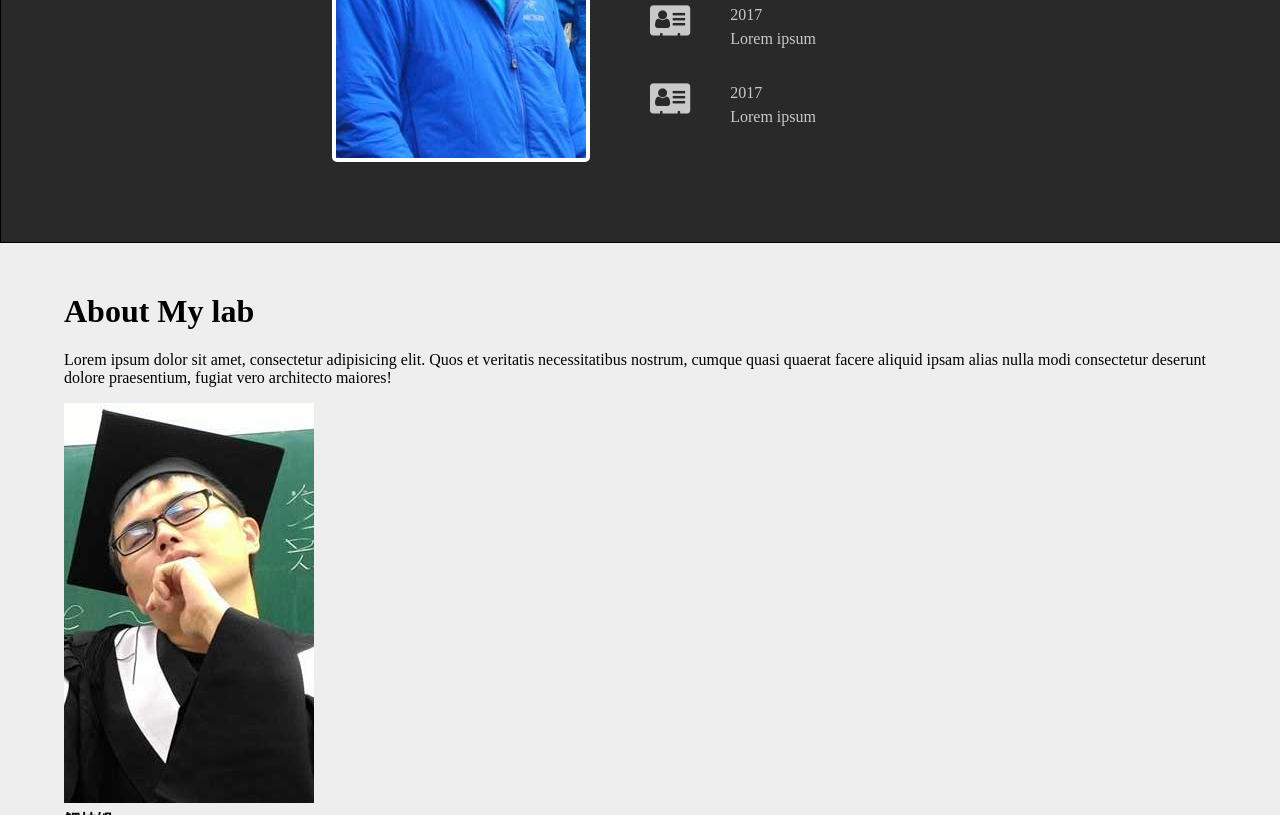
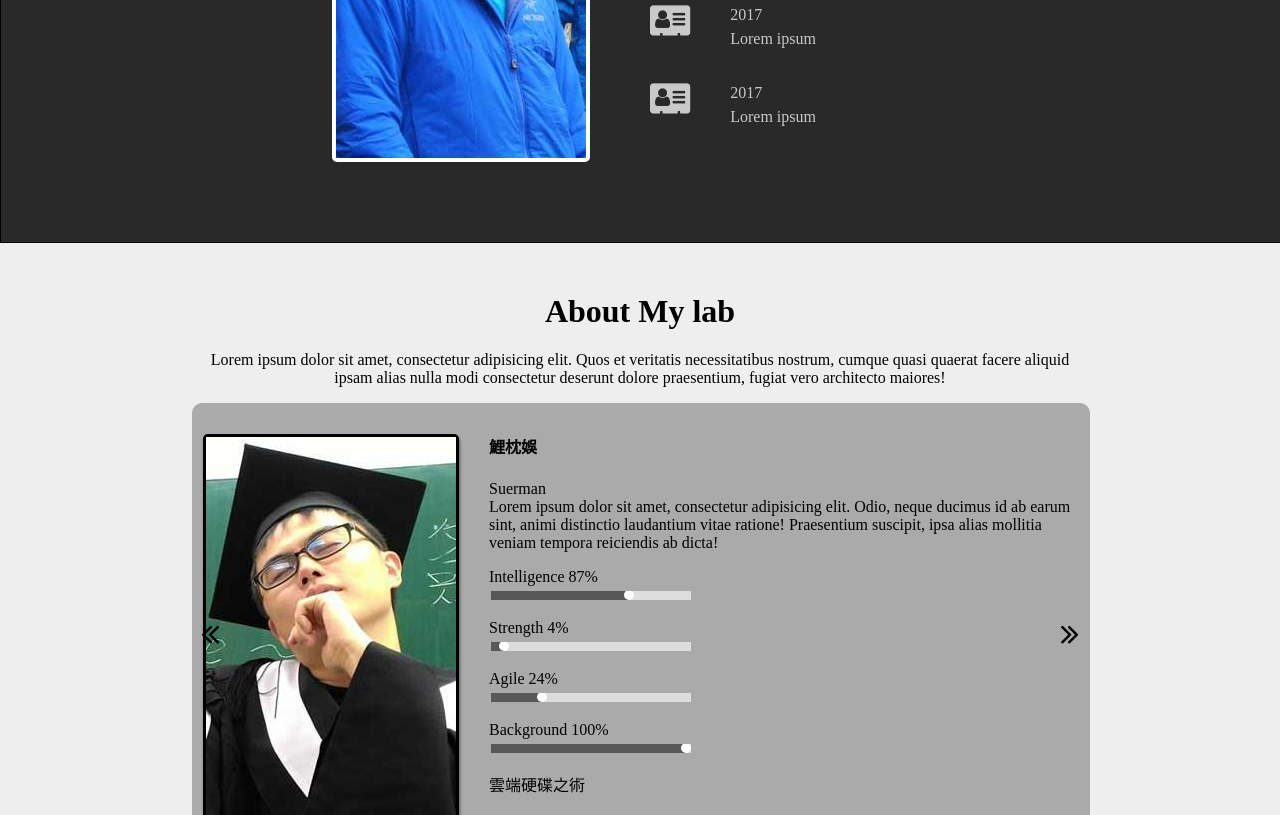
Before and after one commit to morriedig/self-introduction, a plain HTML site: page myWeb/WhoAmI.html in a window 1280 px wide. Shown: the part 1985-2800 px from the top of the page. Drawn offline with Linux system fonts and the light colour scheme.

Commit message:
Update style.css

```diff
--- a/myWeb/style/style.css
+++ b/myWeb/style/style.css
@@ -56,12 +56,23 @@ h1,h2,h3,h4,h5,h6,p{
   }
   .connect ul {
     display: flex;
-    margin-top: 15px;
+  }
+  .connect ul li{
+    border:1px solid #585858;
+    text-align: center;
+    width: 2em;
+    height: 2em;
+    border-radius: 5px;
+    margin-left: 3px;
   }
   .connect ul li a{
+    line-height: 2em;
     text-decoration: none;
     color:#585858;
     margin:15px 8px;
+  }
+  .connect ul li a:hover{
+    color:#c5c5c5;
   }
   .nav_active{
     transform:translateX(0) !important;
@@ -89,6 +100,7 @@ h1,h2,h3,h4,h5,h6,p{
     .nav ul li:hover{
       background:#585858;
       color: white;
+      cursor: pointer;
     }
     .connect ul {
       display: flex;
@@ -136,14 +148,12 @@ h1,h2,h3,h4,h5,h6,p{
     }
     .connect{
       position: absolute;
-      right: 2.3em;
+      right: 1.3em;
       top:13.5em;
       transform: translateX(200px);
       transition: transform 0.5s;
     }
-    .connect ul li a:hover{
-      color:#c5c5c5;
-    }
+
     .nav_icon{
       display: block;
       font-size: 2em;
@@ -187,6 +197,12 @@ h1,h2,h3,h4,h5,h6,p{
     font-size: 40px;
     border-radius: 60px;
     margin-top: 100px;
+    transition-timing-function:ease;
+    transition: all 0.5s;
+  }
+  .arrow:hover{
+    cursor: pointer;
+    transform: translateY(10px);
   }
 /*block*/
   .block{
@@ -205,6 +221,7 @@ h1,h2,h3,h4,h5,h6,p{
     position: absolute;
     width: 100%;
     transition: transform 0.5s;
+    box-shadow: 2px 2px 4px 5px white inset;
   }
   .block > div p{
     width: 60%;
@@ -328,62 +345,84 @@ h1,h2,h3,h4,h5,h6,p{
   }
 /*bot*/
   .bot{
-    margin-top:50px;
+    width: 100%;
   }
   .bot > div{
-    width: 90%;
-    margin: 0 auto;
-  }
-  .bot h3{
+    width: 70%;
+    margin:50px auto;
     text-align: center;
   }
-  .bot_img{
+  .bot > div >div{
+    position: relative;
     width: 100%;
-    text-align: center;
+    height: 450px;
+    background: #aaaaaa;
+    border:1px solid #aaaaaa;
+    border-radius: 10px;
+    overflow: hidden;
+  }
+  .person1{
+    display: flex;
+    text-align: left;
+    margin-top: 30px;
+    margin-bottom: 30px;
+    position: absolute;
+    background: #aaaaaa;
+    padding:0 10px;
+    transition: transform 0.5s;
+  }
+  .person_left{
+    border:3px solid black;
     line-height: 0;
-    position: relative;
+    border-radius: 5px;
+    margin-right: 30px;
+    box-shadow: 1px 3px 3px 0 #585858;
   }
-  .bot_img > img{
-    width: 100%;
-    margin: 0 auto;
+  .ability > div{
+    margin-top:15px;
   }
-  .bot_img > div{
+  .ability > div > input[type='range']{
+    -webkit-appearance:none;
+    width: 200px;
+    background: #dddddd;
+    overflow: hidden;
+  }
+  .ability > div > input[type='range']::-webkit-slider-runnable-track{
+    height: 10px;
+    -webkit-appearance:none;
+    color: black;
+    margin-top: -1px;
+    border-radius:2px ;
+  }
+  .ability > div > input[type='range']::-webkit-slider-thumb{
+    -webkit-appearance:none;
+    width: 10px;
+    height: 10px;
+    background: #fff;
+    border-radius: 50%;
+    box-shadow: -100px 0 0 95px #585858;
+    transition: .2s;
+  }
+  .person_control{
+    position: absolute;
+    top: 30px;
+    left: 8px;
+    width:98%;
+    height: 400px;
+    font-size: 2em;
     display: flex;
-    width: 95%;
-    margin:0 auto;
-    justify-content: space-around;
-    text-align: center;
-    position: absolute;
-    top: 48%;
-    left: 0.8em;
+    align-items: center;
+    justify-content: space-between;
   }
-  .bot_content{
+  .person_control > * {
+    transition: all 0.5s;
+    cursor: pointer;
   }
-  .bot_right_content{
+  .per_control_left:hover{
+    transform: translateX(-5px) scale(1.2);
   }
-  .bot_content > div{
-    display: flex;
-  }
-  .bot_content > div >div{
-    flex:1;
-    line-height: 1.5em;
-  }
-  .bot_content > div > div:nth-child(2){
-    margin: 0 3px;
-  }
-
-  @media screen and (min-width: 700px){
-
-  }
-  @media screen and (max-width: 699px) and (min-width: 580px){
-    .bot_right_content{
-      display: flex;
-    }
-  }
-  @media screen and (max-width: 579px){
-    .bot_content > div{
-      display: block !important;
-    }
+  .per_control_right:hover{
+    transform: translateX(5px) scale(1.2);
   }
 /*copy*/
   .copyright{
```
